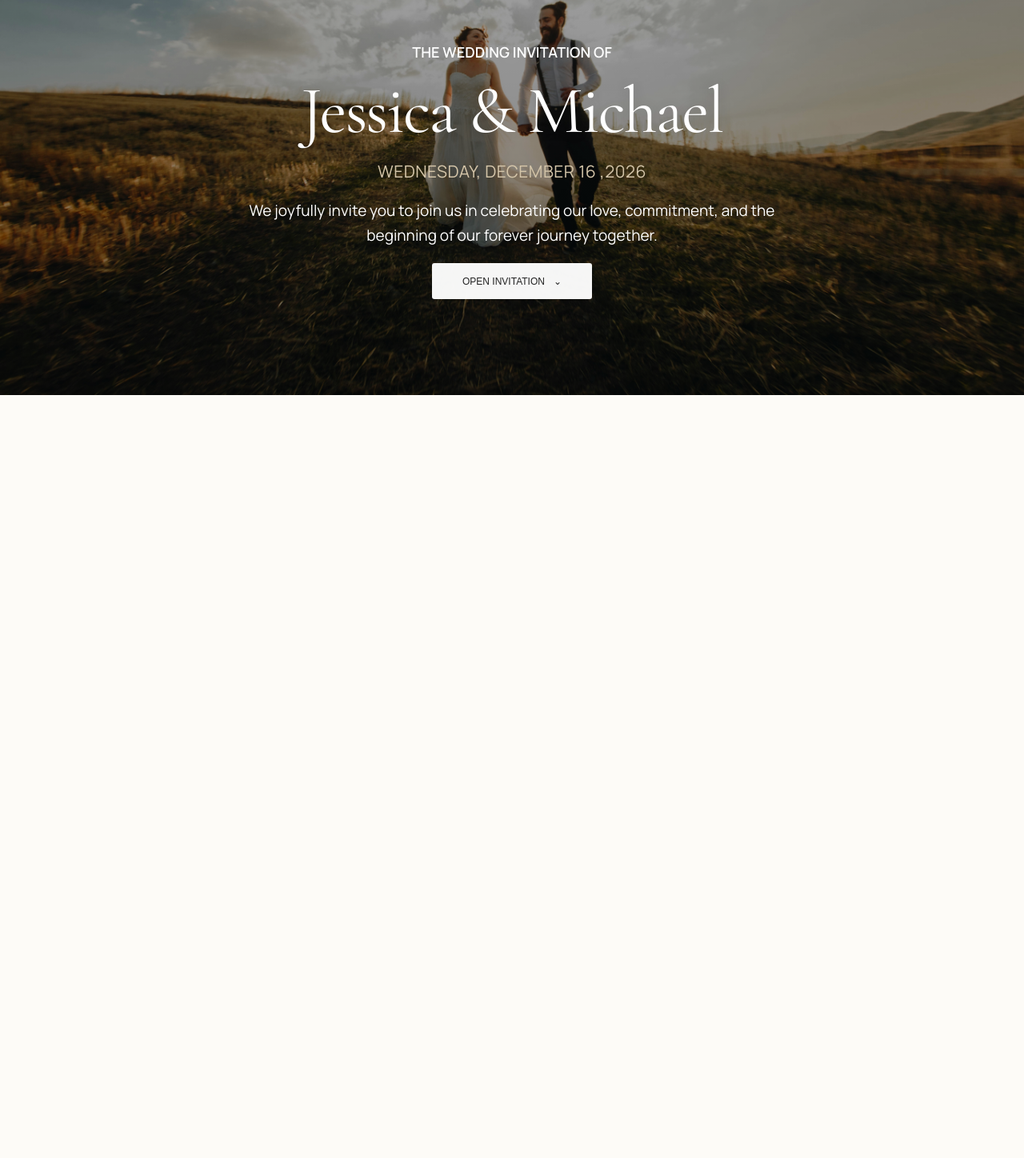
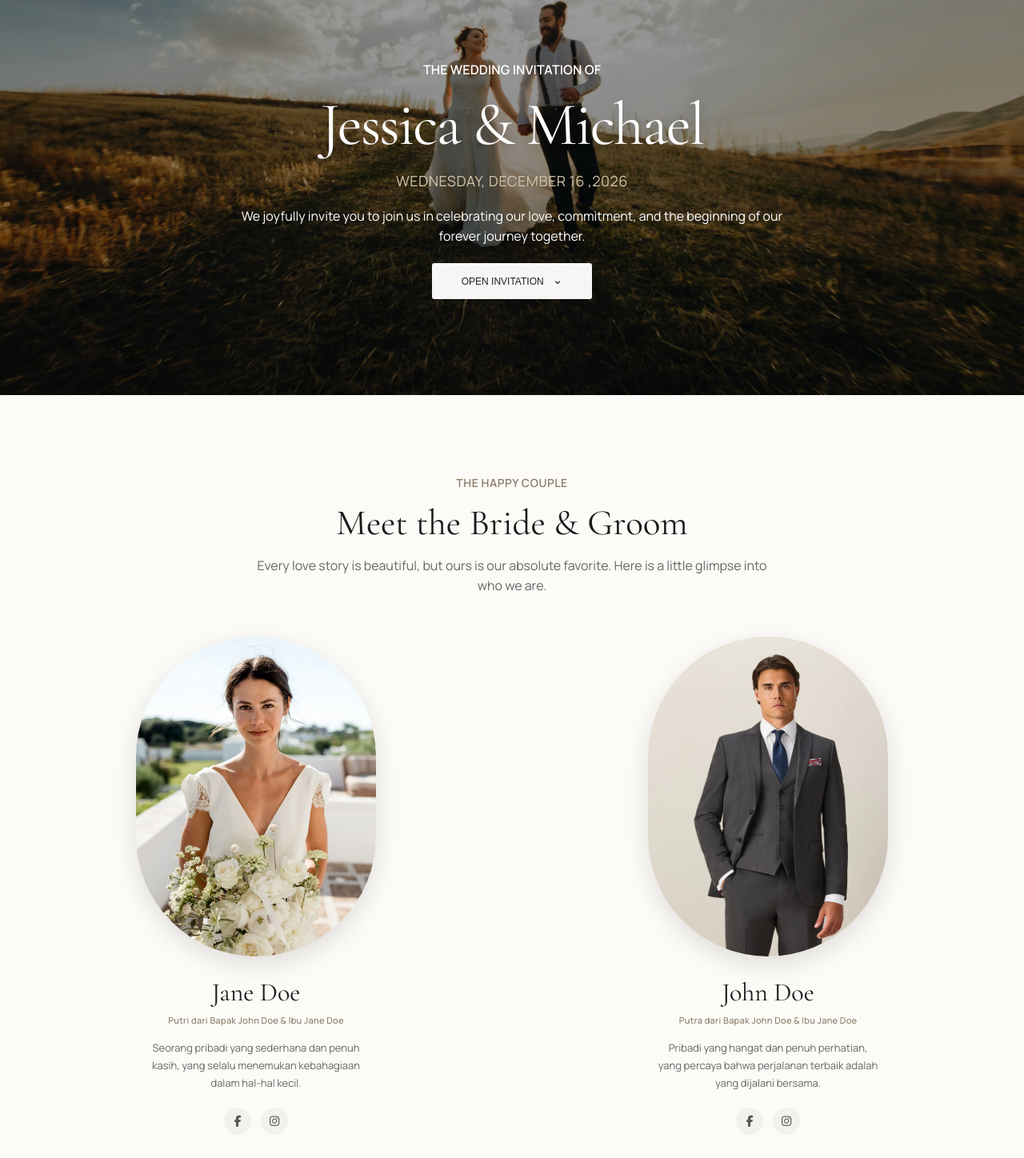
Before and after one commit to OmJarot/modern-minimalist, a plain HTML site: page index.html in a window 1280 px wide. Shown: the part 306-1754 px from the top of the page at 80% size. Before the commit the page ends 800 px from the top, so only its background shows below. Drawn offline with nearby package versions, Linux system fonts and the light colour scheme.

Commit message:
feat couple profile

```diff
--- a/assets/css/style.css
+++ b/assets/css/style.css
@@ -66,7 +66,7 @@ body {
 }
 
 .subtitle {
-    font-size: 18px;
+    font-size: 16px;
     font-weight: 600;
     letter-spacing: 0.1px;
     color: rgb(255 255 255);
@@ -74,7 +74,7 @@ body {
 
 .hero h1 {
     font-family: "Cormorant Garamond", serif;
-    font-size: clamp(68px, 6.5vw, 99px);
+    font-size: 76px;
     font-weight: 400;
     line-height: 1;
     letter-spacing: -2px;
@@ -88,14 +88,14 @@ body {
 }
 
 .date {
-    font-size: 21px;
+    font-size: 18px;
     letter-spacing: 0.5px;
     color: rgb(212 197 169);
 }
 
 .description {
     max-width: 700px;
-    font-size: 19px;
+    font-size: 16px;
     font-weight: 400;
     line-height: 1.6;
     color: rgb(255 255 255);
@@ -126,3 +126,205 @@ body {
     background 0.25s ease,
     box-shadow 0.25s ease;
 }
+
+.open-button:hover {
+    transform: translateY(-2px);
+
+    background: #fff;
+
+    box-shadow: 0 8px 25px rgba(0, 0, 0, 0.2);
+}
+
+.open-button:active {
+    transform: translateY(0);
+}
+
+.arrow {
+    font-size: 15px;
+
+    line-height: 0;
+
+    margin-top: -3px;
+}
+
+/*Content*/
+
+#invitationContent {
+    min-height: 100vh;
+
+    color: #1a1a1a;
+
+    background: #FDFBF7;
+}
+
+
+.section-profile {
+    min-height: 100vh;
+
+    display: flex;
+    flex-direction: column;
+
+    align-items: center;
+    text-align: center;
+
+    padding: 100px 30px 0;
+}
+
+.section-label {
+    margin-bottom: 16px;
+    font-size: 14px;
+    font-weight: 600;
+    letter-spacing: 0.5px;
+    color: rgb(140 123 107);
+}
+
+.section-profile h2, .section-schedule h2 {
+    margin-bottom: 16px;
+
+    font-family: "Cormorant Garamond", serif;
+
+    font-size: 45px;
+
+    font-weight: 400;
+
+    line-height: 1.1;
+
+    color: #1a1a1a;
+}
+
+.section-description {
+    max-width: 660px;
+    font-size: 16px;
+    font-weight: 400;
+    line-height: 1.6;
+    color: rgb(102 102 102);
+}
+
+.couple-profile {
+    width: 100%;
+    max-width: 1200px;
+    margin: 0 auto;
+
+    display: grid;
+    grid-template-columns: repeat(2, 1fr);
+    gap: 80px;
+
+    padding: 50px 0;
+}
+
+.couple {
+    text-align: center;
+}
+
+.couple-photo {
+    width: 300px;
+    height: 400px;
+
+    margin: 0 auto 25px;
+
+    border-radius: 200px;
+
+    overflow: hidden;
+    box-shadow: 0 10px 30px rgba(0, 0, 0, 0.12);
+}
+
+.couple-photo img {
+    width: 100%;
+    height: 100%;
+
+    display: block;
+
+    object-fit: cover;
+}
+
+.couple-info h3 {
+    margin-bottom: 8px;
+
+    font-family: "Cormorant Garamond", serif;
+    font-size: 32px;
+    font-weight: 500;
+
+    color: #1a1a1a;
+}
+
+.couple-info span {
+    display: block;
+
+    margin-bottom: 16px;
+
+    font-family: "Manrope", sans-serif;
+    font-size: 11px;
+    font-weight: 500;
+
+    letter-spacing: 0.3px;
+
+    color: #8c7b6b;
+}
+
+.couple-info p {
+    max-width: 280px;
+    margin: 0 auto;
+
+    font-family: "Manrope", sans-serif;
+    font-size: 13px;
+    font-weight: 400;
+
+    line-height: 1.7;
+
+    color: #666666;
+}
+
+.couple-social {
+    display: flex;
+    justify-content: center;
+    align-items: center;
+    gap: 12px;
+
+    margin-top: 20px;
+}
+
+.couple-social a {
+    width: 34px;
+    height: 34px;
+
+    display: flex;
+    align-items: center;
+    justify-content: center;
+
+    border-radius: 50%;
+
+    color: #555;
+    background: #f3f1ed;
+
+    text-decoration: none;
+
+    font-size: 14px;
+
+    transition: all 0.25s ease;
+}
+
+.couple-social a:hover {
+    transform: translateY(-3px);
+    background: #e8e4dc;
+    color: #222;
+}
+
+
+/* ================================
+   DESKTOP
+================================ */
+
+/*@media (min-width: 1200px) {*/
+
+/*    .hero-content {*/
+/*        transform: translateY(8px);*/
+/*    }*/
+
+/*    .hero h1 {*/
+/*        font-size: 76px;*/
+/*    }*/
+
+/*    .description {*/
+/*        font-size: 11px;*/
+/*    }*/
+/*}*/
--- a/index.html
+++ b/index.html
@@ -7,6 +7,10 @@
     <title>Modern Minimalist</title>
 
     <link rel="stylesheet" href="assets/css/style.css">
+    <link
+            rel="stylesheet"
+            href="https://cdnjs.cloudflare.com/ajax/libs/font-awesome/6.5.2/css/all.min.css"
+    >
 </head>
 <body>
 
@@ -42,6 +46,81 @@
 
 </section>
 
+
+<main id="invitationContent">
+
+    <section class="section-profile">
+
+        <p class="section-label">
+            THE HAPPY COUPLE
+        </p>
+
+        <h2>
+            Meet the Bride & Groom
+        </h2>
+
+        <p class="section-description">
+            Every love story is beautiful, but ours is our absolute favorite. Here is a little glimpse into who we are.
+        </p>
+
+        <div class="couple-profile">
+            <!-- Wanita -->
+            <div class="couple">
+                <div class="couple-photo">
+                    <img src="assets/images/women.png" alt="Nama Wanita">
+                </div>
+
+                <div class="couple-info">
+                    <h3>Jane Doe</h3>
+                    <span>Putri dari Bapak John Doe & Ibu Jane Doe</span>
+                    <p>
+                        Seorang pribadi yang sederhana dan penuh kasih,
+                        yang selalu menemukan kebahagiaan dalam hal-hal kecil.
+                    </p>
+                    <div class="couple-social">
+                        <a href="#" aria-label="Facebook">
+                            <i class="fa-brands fa-facebook-f"></i>
+                        </a>
+
+                        <a href="#" aria-label="Instagram">
+                            <i class="fa-brands fa-instagram"></i>
+                        </a>
+                    </div>
+                </div>
+            </div>
+
+            <!-- Pria -->
+            <div class="couple">
+                <div class="couple-photo">
+                    <img src="assets/images/man.png" alt="Nama Pria">
+                </div>
+
+                <div class="couple-info">
+                    <h3>John Doe</h3>
+                    <span>Putra dari Bapak John Doe & Ibu Jane Doe</span>
+                    <p>
+                        Pribadi yang hangat dan penuh perhatian,
+                        yang percaya bahwa perjalanan terbaik adalah yang dijalani bersama.
+                    </p>
+                </div>
+                <div class="couple-social">
+                    <a href="#" aria-label="Facebook">
+                        <i class="fa-brands fa-facebook-f"></i>
+                    </a>
+
+                    <a href="#" aria-label="Instagram">
+                        <i class="fa-brands fa-instagram"></i>
+                    </a>
+                </div>
+            </div>
+
+        </div>
+
+    </section>
+
+</main>
+
+
 <script src="assets/js/script.js"></script>
 </body>
 </html>
```
Also changed, not shown: assets/images/man.png (added), assets/images/women.png (added).
